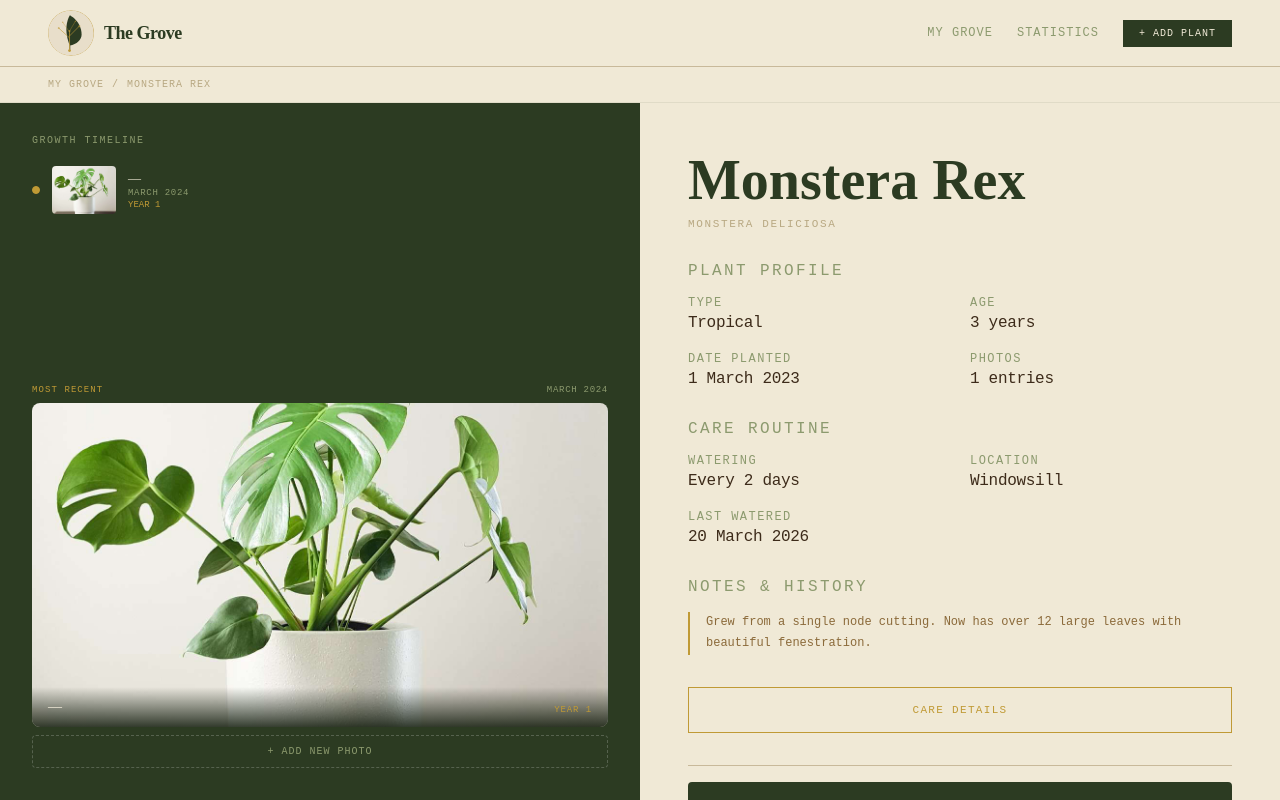
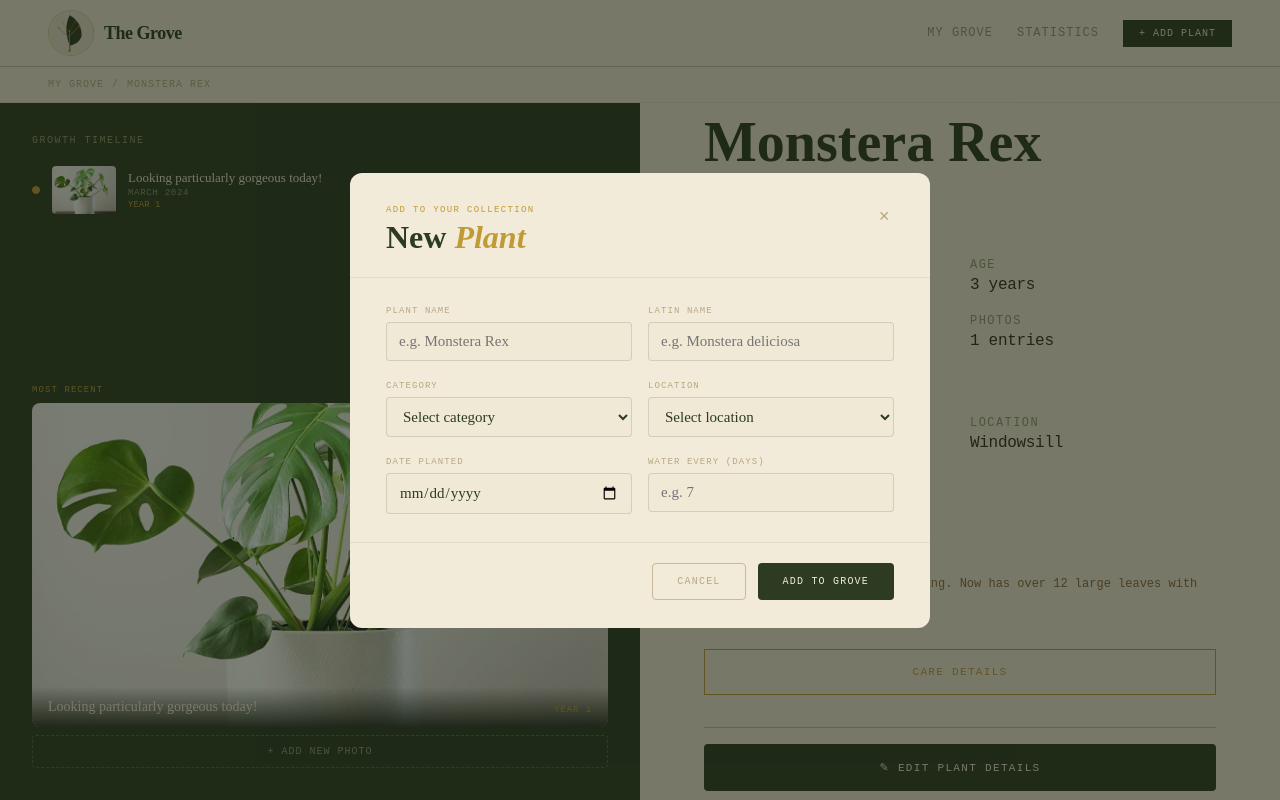
Before and after one commit to maiaiia/the-grove, a Vue app: page /plant/1 in a window 1280 px wide. Both pictures are taken after a click on the button "+ ADD PLANT". Built offline with nearby package versions, Linux system fonts and the light colour scheme.

Commit message:
add AddPlantModal

```diff
--- a/src/App.vue
+++ b/src/App.vue
@@ -1,9 +1,11 @@
 <script setup>
 
+import AddPlantModal from "@/components/AddPlantModal.vue";
 </script>
 
 <template>
   <router-view />
+  <AddPlantModal />
 </template>
 <style scoped>
 
--- a/src/components/AddPlantModal.vue
+++ b/src/components/AddPlantModal.vue
@@ -1,11 +1,285 @@
 <script setup>
+import { reactive } from 'vue'
+import { useAddPlantModal } from '@/composables/useAddPlantModal'
+import { usePlantStore } from '@/stores/plantStore'
+import { createPlant } from '@/data/plants'
+import { PLANT_CATEGORIES, PLANT_LOCATIONS } from '@/data/plantCategories'
 
+const { isOpen, close } = useAddPlantModal()
+const store = usePlantStore()
+
+const empty = () => ({
+  name: '',
+  latinName: '',
+  category: '',
+  datePlanted: '',
+  wateringSchedule: '',
+  location: '',
+})
+
+const form = reactive(empty())
+const errors = reactive({})
+
+function validate() {
+  Object.keys(errors).forEach(k => delete errors[k])
+  if (!form.name) errors.name = 'Required'
+  if (!form.latinName) errors.latinName = 'Required'
+  if (!form.category) errors.category = 'Required'
+  if (!form.datePlanted) errors.datePlanted = 'Required'
+  if (!form.wateringSchedule || form.wateringSchedule < 1) errors.wateringSchedule = 'Must be at least 1'
+  if (!form.location) errors.location = 'Required'
+  return Object.keys(errors).length === 0
+}
+
+function submit() {
+  if (!validate()) return
+  store.addPlant(createPlant({
+    id: Date.now(),
+    name: form.name,
+    latinName: form.latinName,
+    category: form.category,
+    datePlanted: form.datePlanted,
+    wateringSchedule: Number(form.wateringSchedule),
+    location: form.location,
+    lastWatered: form.datePlanted,
+    photos: [],
+    notes: '',
+  }))
+  Object.assign(form, empty())
+  close()
+}
+
+function handleBackdrop(e) {
+  if (e.target === e.currentTarget) close()
+}
 </script>
 
 <template>
+  <Teleport to="body">
+    <Transition name="modal">
+      <div v-if="isOpen" class="modal-backdrop" @click="handleBackdrop">
+        <div class="modal">
 
+          <div class="modal__header">
+            <div>
+              <p class="modal__eyebrow">Add to your collection</p>
+              <h2 class="modal__title">New <em>Plant</em></h2>
+            </div>
+            <button class="modal__close" @click="close">✕</button>
+          </div>
+
+          <div class="modal__body">
+            <!-- Name + Latin -->
+            <div class="modal__row">
+              <div class="modal__field" :class="{ error: errors.name }">
+                <label class="modal__label">Plant Name</label>
+                <input v-model="form.name" class="modal__input" placeholder="e.g. Monstera Rex" />
+                <span class="modal__error" v-if="errors.name">{{ errors.name }}</span>
+              </div>
+              <div class="modal__field" :class="{ error: errors.latinName }">
+                <label class="modal__label">Latin Name</label>
+                <input v-model="form.latinName" class="modal__input" placeholder="e.g. Monstera deliciosa" />
+                <span class="modal__error" v-if="errors.latinName">{{ errors.latinName }}</span>
+              </div>
+            </div>
+
+            <!-- Category + Location -->
+            <div class="modal__row">
+              <div class="modal__field" :class="{ error: errors.category }">
+                <label class="modal__label">Category</label>
+                <select v-model="form.category" class="modal__input modal__select">
+                  <option value="" disabled>Select category</option>
+                  <option v-for="cat in Object.values(PLANT_CATEGORIES)" :key="cat" :value="cat">{{ cat }}</option>
+                </select>
+                <span class="modal__error" v-if="errors.category">{{ errors.category }}</span>
+              </div>
+              <div class="modal__field" :class="{ error: errors.location }">
+                <label class="modal__label">Location</label>
+                <select v-model="form.location" class="modal__input modal__select">
+                  <option value="" disabled>Select location</option>
+                  <option v-for="loc in Object.values(PLANT_LOCATIONS)" :key="loc" :value="loc">{{ loc }}</option>
+                </select>
+                <span class="modal__error" v-if="errors.location">{{ errors.location }}</span>
+              </div>
+            </div>
+
+            <!-- Date + Watering -->
+            <div class="modal__row">
+              <div class="modal__field" :class="{ error: errors.datePlanted }">
+                <label class="modal__label">Date Planted</label>
+                <input v-model="form.datePlanted" type="date" class="modal__input" />
+                <span class="modal__error" v-if="errors.datePlanted">{{ errors.datePlanted }}</span>
+              </div>
+              <div class="modal__field" :class="{ error: errors.wateringSchedule }">
+                <label class="modal__label">Water Every (days)</label>
+                <input v-model="form.wateringSchedule" type="number" min="1" class="modal__input" placeholder="e.g. 7" />
+                <span class="modal__error" v-if="errors.wateringSchedule">{{ errors.wateringSchedule }}</span>
+              </div>
+            </div>
+          </div>
+
+          <div class="modal__footer">
+            <button class="modal__btn modal__btn--ghost" @click="close">Cancel</button>
+            <button class="modal__btn modal__btn--primary" @click="submit">Add to Grove</button>
+          </div>
+
+        </div>
+      </div>
+    </Transition>
+  </Teleport>
 </template>
 
 <style scoped>
+.modal-backdrop {
+  position: fixed;
+  inset: 0;
+  background: rgba(20, 28, 15, 0.55);
+  display: flex;
+  align-items: center;
+  justify-content: center;
+  z-index: 100;
+}
 
+.modal {
+  background: var(--parchment);
+  width: 100%;
+  max-width: 580px;
+  border-radius: 12px;
+  display: flex;
+  flex-direction: column;
+  overflow: hidden;
+}
+
+.modal__header {
+  display: flex;
+  justify-content: space-between;
+  align-items: flex-start;
+  padding: 32px 36px 24px;
+  border-bottom: 1px solid rgba(44, 59, 34, 0.08);
+}
+
+.modal__eyebrow {
+  font-family: var(--space-mono), monospace;
+  font-size: 9px;
+  letter-spacing: 0.15em;
+  text-transform: uppercase;
+  color: var(--marigold);
+  margin: 0 0 6px;
+}
+
+.modal__title {
+  font-family: var(--playfair-display), serif;
+  font-size: 32px;
+  font-weight: 700;
+  color: var(--green-kelp);
+  margin: 0;
+  line-height: 1;
+}
+
+.modal__title em {
+  font-style: italic;
+  color: var(--marigold);
+}
+
+.modal__close {
+  background: none;
+  border: none;
+  font-size: 14px;
+  color: var(--mongoose);
+  cursor: pointer;
+  padding: 4px;
+  line-height: 1;
+}
+
+.modal__close:hover { color: var(--green-kelp); }
+
+.modal__body {
+  padding: 28px 36px;
+  display: flex;
+  flex-direction: column;
+  gap: 20px;
+}
+
+.modal__row {
+  display: grid;
+  grid-template-columns: 1fr 1fr;
+  gap: 16px;
+}
+
+.modal__field {
+  display: flex;
+  flex-direction: column;
+  gap: 6px;
+}
+
+.modal__label {
+  font-family: var(--space-mono), monospace;
+  font-size: 9px;
+  letter-spacing: 0.12em;
+  text-transform: uppercase;
+  color: var(--mongoose);
+}
+
+.modal__input {
+  background: var(--cream);
+  border: 1px solid rgba(44, 59, 34, 0.15);
+  border-radius: 4px;
+  padding: 10px 12px;
+  font-family: var(--playfair-display), serif;
+  font-size: 15px;
+  color: var(--green-kelp);
+  outline: none;
+  transition: border-color 0.2s;
+}
+
+.modal__input:focus { border-color: var(--marigold); }
+.modal__select { cursor: pointer; }
+
+.modal__field.error .modal__input { border-color: #c0392b; }
+
+.modal__error {
+  font-family: var(--space-mono), monospace;
+  font-size: 9px;
+  color: #c0392b;
+  letter-spacing: 0.05em;
+}
+
+.modal__footer {
+  display: flex;
+  justify-content: flex-end;
+  gap: 12px;
+  padding: 20px 36px 28px;
+  border-top: 1px solid rgba(44, 59, 34, 0.08);
+}
+
+.modal__btn {
+  font-family: var(--space-mono), monospace;
+  font-size: 10px;
+  letter-spacing: 0.12em;
+  text-transform: uppercase;
+  padding: 12px 24px;
+  border-radius: 4px;
+  cursor: pointer;
+  border: 1px solid transparent;
+}
+
+.modal__btn--ghost {
+  background: transparent;
+  border-color: var(--rodeo-dust);
+  color: var(--mongoose);
+}
+
+.modal__btn--primary {
+  background: var(--green-kelp);
+  color: var(--parchment);
+}
+
+.modal__btn--ghost:hover { border-color: var(--green-kelp); color: var(--green-kelp); }
+.modal__btn--primary:hover { opacity: 0.85; }
+
+/* Transition */
+.modal-enter-active, .modal-leave-active { transition: opacity 0.2s ease; }
+.modal-enter-active .modal, .modal-leave-active .modal { transition: transform 0.2s ease; }
+.modal-enter-from, .modal-leave-to { opacity: 0; }
+.modal-enter-from .modal, .modal-leave-to .modal { transform: translateY(12px); }
 </style>
--- a/src/components/AppNav.vue
+++ b/src/components/AppNav.vue
@@ -11,13 +11,14 @@
       <a href="/grove" class="link">My Grove</a>
       <a href="/statistics" class="link">Statistics</a>
 
-      <button class="add-btn">+ Add Plant</button>
+      <button class="add-btn" @click="open">+ Add Plant</button>
     </nav>
   </header>
 </template>
 
 <script setup>
-// nothing needed yet
+  import { useAddPlantModal } from '@/composables/useAddPlantModal'
+  const { open } = useAddPlantModal()
 </script>
 
 <style scoped>
--- a/src/components/detail-view-components/PlantProfile.vue
+++ b/src/components/detail-view-components/PlantProfile.vue
@@ -73,7 +73,7 @@ function formatDate(dateStr) {
 
 <style scoped>
 .profile {
-  padding: 48px;
+  padding: 10px 64px;
   overflow-y: auto;
   display: flex;
   flex-direction: column;
--- /dev/null
+++ b/src/composables/useAddPlantModal.js
@@ -0,0 +1,9 @@
+import { ref } from 'vue'
+
+const isOpen = ref(false)
+
+export function useAddPlantModal() {
+    const open = () => isOpen.value = true
+    const close = () => isOpen.value = false
+    return { isOpen, open, close }
+}
--- a/src/data/plants.js
+++ b/src/data/plants.js
@@ -9,7 +9,7 @@ export function createPlant(data) {
         datePlanted: data.datePlanted, //YYYY-MM-DD
         photos: data.photos ?? [],
         wateringSchedule: data.wateringSchedule,
-        lastWatered: data.lastWatered,
+        lastWatered: data.lastWatered ?? data.datePlanted,
         location: data.location,
         notes: data.notes ?? "",
 
@@ -41,7 +41,7 @@ export const plants = [
         category: PLANT_CATEGORIES.TROPICAL,
         datePlanted: "2023-03-01",
         photos: [
-            { date: "2024-03-02", url: "/monstera.jpg", description: "" }
+            { date: "2024-03-02", url: "/monstera.jpg", description: "Looking particularly gorgeous today!" }
         ],
         wateringSchedule: 2,
         lastWatered: "2026-03-20",
```
